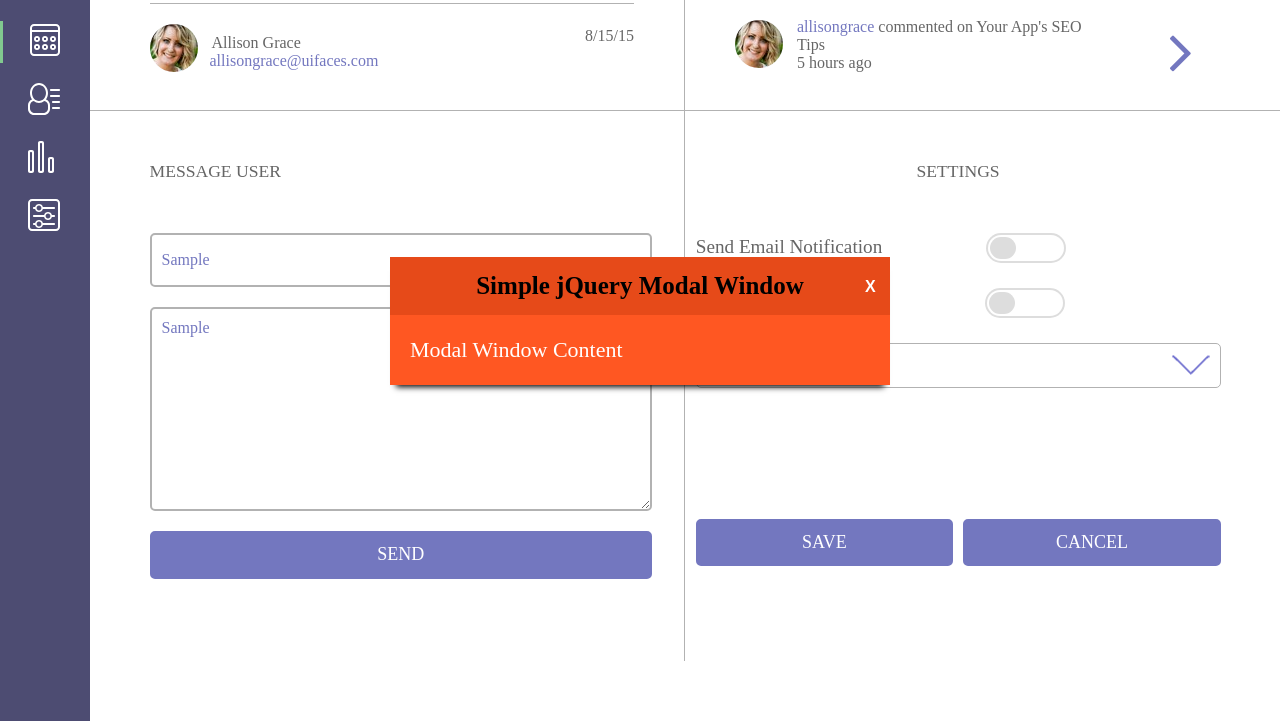
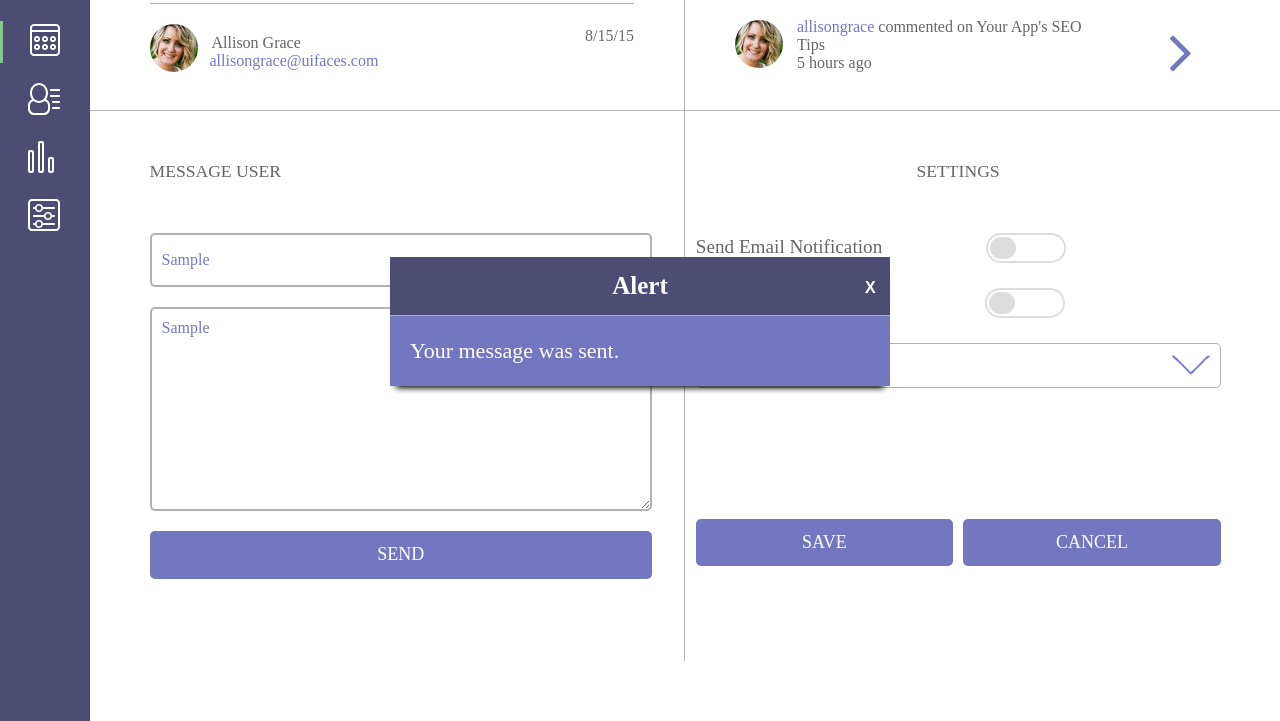
Before and after one commit to CristianCristea/project_9_web_app_dashboard, a plain HTML site: page index.html in a window 1280 px wide. Both pictures are taken after typing "Sample", "Sample" into the empty fields and a click on the input "Send". Shown: the part 1998-2719 px from the top of the page. Drawn offline with Linux system fonts and the light colour scheme.

Commit message:
Validate input username and message

```diff
--- a/index.html
+++ b/index.html
@@ -228,7 +228,7 @@
             <form action="#" class="form-message" id="form-user-message">
 
               <div id="autocomplete" class="search-user">
-                <input type="text" placeholder="Search for user" id="user-name" class="typeahead">
+                <input type="text" placeholder="Search for user" id="username" class="typeahead">
               </div>
               <textarea name="message-body" id="message" cols="30" rows="10" placeholder="Message for user"></textarea>
 
@@ -245,13 +245,13 @@
           <div id="modal" class="modalwindow">
 
               <!-- Modal window Title -->
-              <h2>Simple jQuery Modal Window</h2>
+              <h2>Alert</h2>
 
               <!-- close button is defined as close class -->
               <a href="#" class="close">X</a>
 
               <div class="content">
-                  Modal Window Content
+                  Form submiting...
               </div>
 
           </div> <!-- /. end modal -->
--- a/js/main.js
+++ b/js/main.js
@@ -226,16 +226,28 @@ $(document).ready(function() {
   // modal box
   $('input[type="submit"]').click(function(e) {
 
-    //Cancel the link behavior
+
+    // check user input
+    var $modalContent = $('#modal .content');
+    var $formUsernameValue = $('#username').val();
+    var $formMessageValue  = $('#message').val();
+
+    if (!$formUsernameValue && !$formMessageValue) {
+      $modalContent.text('Please enter a username and a message!');
+    } else {
+      $modalContent.text('Your message was sent.');
+    }
+
+    // Cancel the link behavior
     e.preventDefault();
-    //Get the A tag
+    // Get the input tag
     var id = $(this).attr('name');
 
-    //Get the window height and width
+    // Get the window height and width
     var winH = $(window).height();
     var winW = $(window).width();
 
-    //Set the popup window to center
+    // Set the popup window to center
     $(id).css('top', winH/2-$(id).height()/2);
     $(id).css('left', winW/2-$(id).width()/2);
 
@@ -243,11 +255,12 @@ $(document).ready(function() {
     $(id).fadeIn(400);
   });
 
-  //if close button is clicked - modal
+  // close button modal
   $('.modalwindow .close').click(function (e) {
       //Cancel the link behavior
       e.preventDefault();
       $('.modalwindow').fadeOut(400);
   });
 
+
 });
--- a/scss/modules/_components.scss
+++ b/scss/modules/_components.scss
@@ -280,7 +280,7 @@ option {
     display:none; /* Hides the modal window by default */
     z-index:9999;
     width:500px;
-    background: #FF5722;
+    background: $primary-color;
     -webkit-box-shadow: 0 8px 6px -6px black;
     -moz-box-shadow: 0 8px 6px -6px black;
     box-shadow: 0 8px 6px -6px black;
@@ -289,17 +289,18 @@ option {
     box-shadow: 0 8px 6px -6px black;
 
     h2 {
-      background-color: #E64A19;
+      background-color: $secondary-color;
+      border-bottom: 1px solid $de_york;
       padding: 15px;
       font-size: 25px;
-      color: #000;
+      color: $white_color;
       margin: 0;
       text-align: center;
   }
 
   .content {
     padding: 20px;
-    color: #fff;
+    color: $white_color;
     font-size: 22px;
     line-height: 30px;
   }
```
Also changed, not shown: css/styles.css, 1 other file.
